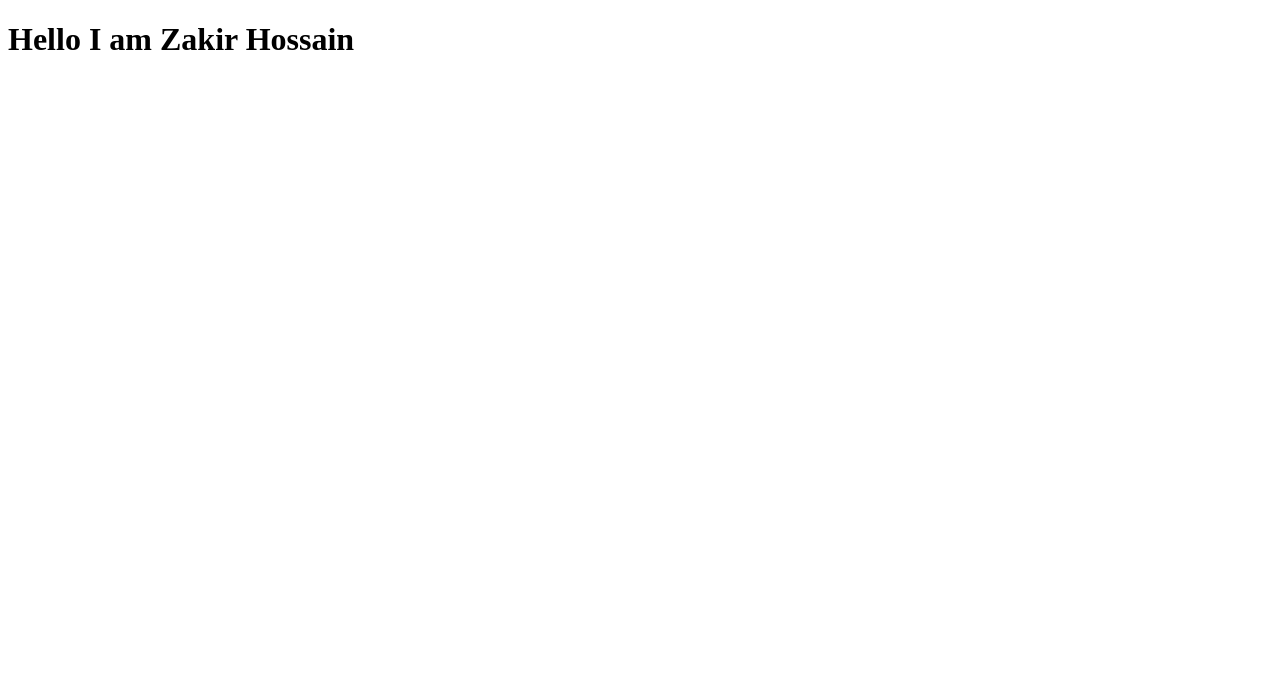
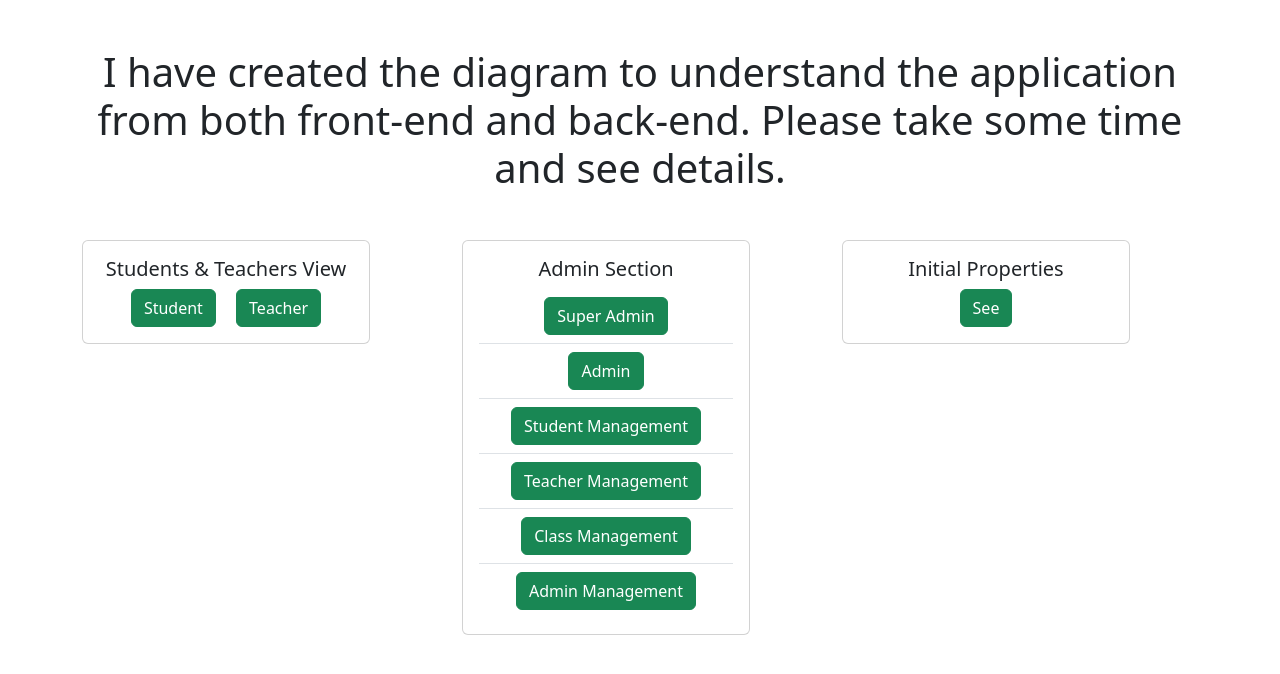
Before and after one commit to iamzakirhossain/projectui, a plain HTML site: page index.html in a window 1280 px wide. Drawn offline with nearby package versions, Linux system fonts and the light colour scheme.

Commit message:
Update index.html

```diff
--- a/index.html
+++ b/index.html
@@ -3,9 +3,50 @@
 <head>
     <meta charset="UTF-8">
     <meta name="viewport" content="width=device-width, initial-scale=1.0">
-    <title>Document</title>
+    <link rel="stylesheet" href="https://cdn.jsdelivr.net/npm/bootstrap@5.3.2/dist/css/bootstrap.min.css">
+    <title>Project UI</title>
 </head>
 <body>
-    <h1>Hello I am Zakir Hossain</h1>
+    <div class="container text-center mt-5">
+            <h1 class="text-center">I have created the diagram to understand the application from both front-end and back-end. Please take some time and see details.</h1>
+
+            <div class="row mt-5">
+                <div class="col">
+                    <div class="card" style="width: 18rem;">
+                        <div class="card-body">
+                          <h5 class="card-title">Students & Teachers View</h5>
+                          <a href="/Student.html" target="_blank" class="card-link btn btn-success">Student</a>
+                          <a href="/Teacher.html" target="_blank" class="card-link btn btn-success">Teacher</a>
+                        </div>
+                      </div>
+                </div>
+
+                <div class="col">
+                    <div class="card" style="width: 18rem;">
+                        <div class="card-body">
+                          <h5 class="card-title">Admin Section</h5>
+                            <ul class="list-group list-group-flush">
+                              <li class="list-group-item"><a href="/SuperAdmin.html" target="_blank" class="card-link btn btn-success">Super Admin</a></li>
+                              <li class="list-group-item"><a href="/Admin.html" target="_blank" class="card-link btn btn-success">Admin</a></li>
+                              <li class="list-group-item"><a href="/StudentManager.html" target="_blank" class="card-link btn btn-success">Student Management</a></li>
+                              <li class="list-group-item"><a href="/TeacherManager.html" target="_blank" class="card-link btn btn-success">Teacher Management</a></li>
+                              <li class="list-group-item"><a href="/ClassManager.html" target="_blank" class="card-link btn btn-success">Class Management</a></li>
+                              <li class="list-group-item"><a href="/AdminManager.html" target="_blank" class="card-link btn btn-success">Admin Management</a></li>
+                            </ul>
+                        </div>
+                      </div>
+                </div>
+
+                <div class="col">
+                    <div class="card" style="width: 18rem;">
+                        <div class="card-body">
+                          <h5 class="card-title">Initial Properties</h5>
+                          <a href="/Properties.html" target="_blank" class="card-link btn btn-success">See</a>
+                        </div>
+                      </div>
+                </div>
+            </div>
+  </div>
 </body>
+<script src="https://cdn.jsdelivr.net/npm/bootstrap@5.3.2/dist/js/bootstrap.bundle.min.js"></script>
 </html>
```
